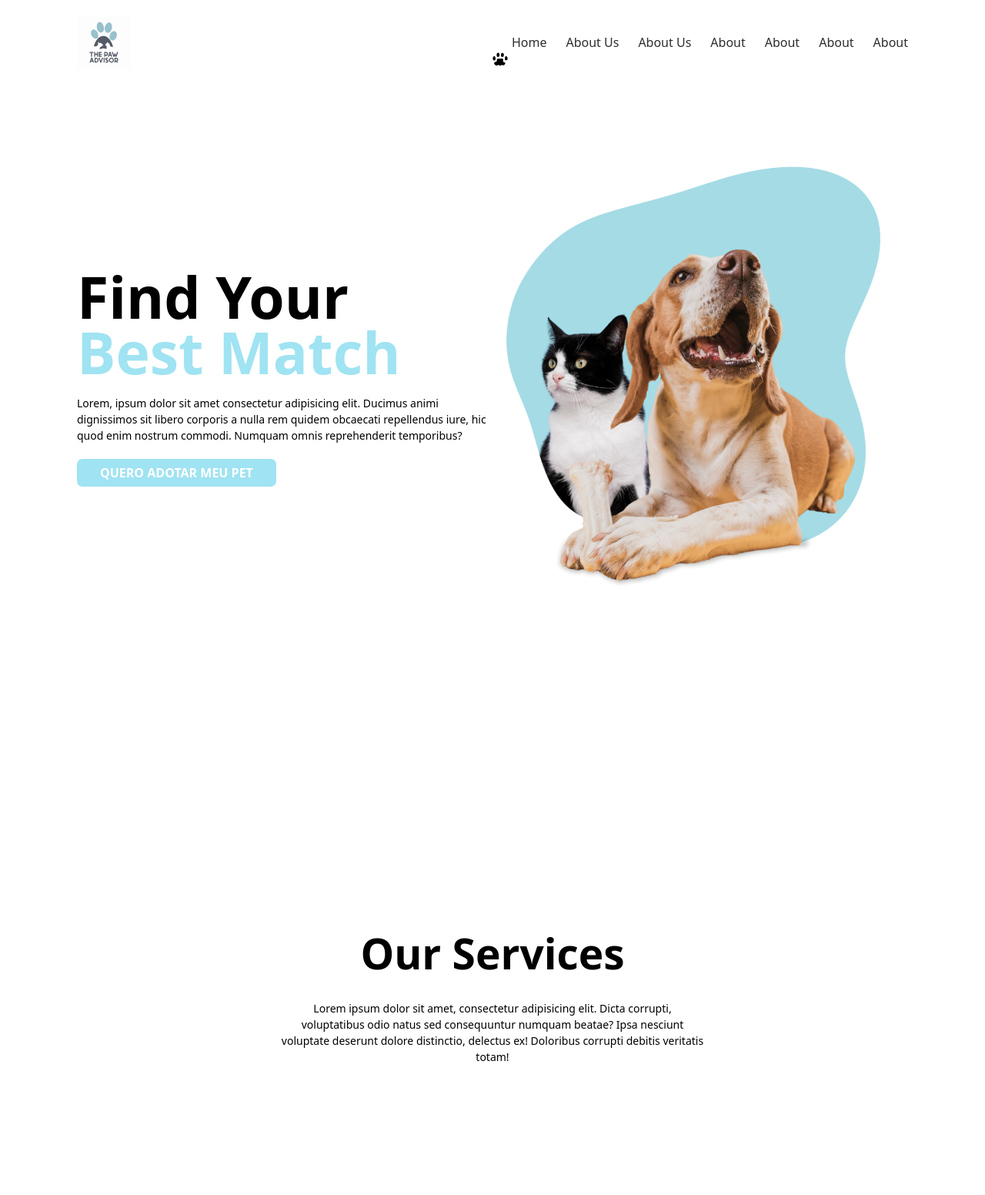
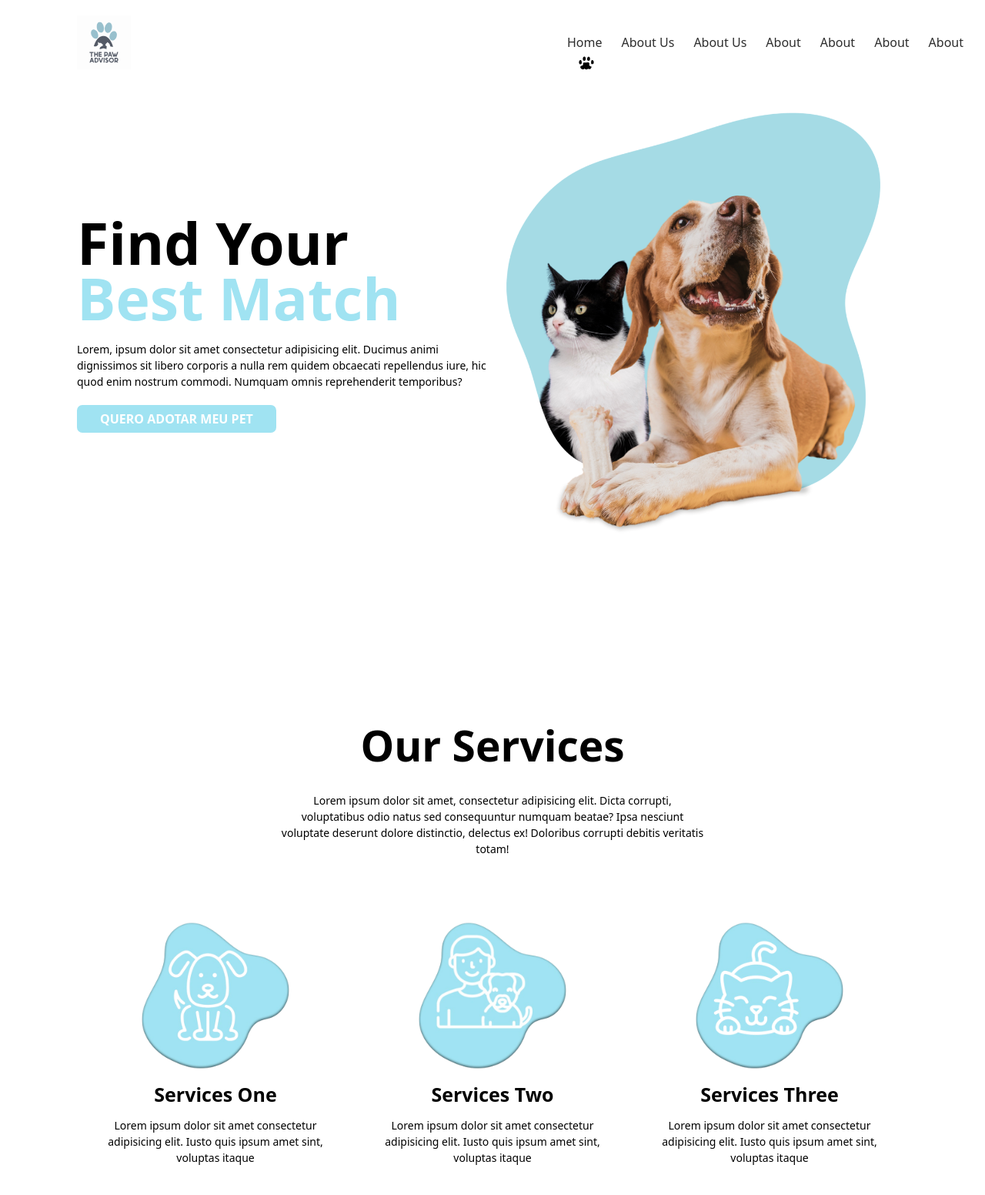
Before and after one commit to GustavoSweb/PetAdopt, a plain HTML site: page index.html in a window 1280 px wide. Shown: the whole page at 77% size. Drawn offline with nearby package versions, Linux system fonts and the light colour scheme.

Commit message:
Section service finishild

```diff
--- a/index.html
+++ b/index.html
@@ -6,22 +6,18 @@
     <script src="https://cdn.tailwindcss.com"></script>
     <title>Document</title>
   </head>
-  <body class="overflow-x-hidden px-[10px] lg:px-[100px] pt-[20px]">
+  <body class="overflow-x-hidden px-[25px] lg:px-[100px] pt-[20px]">
     <header>
-      <nav class="flex items-center justify-between">
+      <nav class="flex items-center justify-between fixed w-[90%]">
         <section id="LogoPetAdopt" class="w-[70px]">
-          <img src="./public/image/logo.svg" alt="" c />
+          <img src="./public/image/logo.svg" alt="" />
         </section>
         <ul
           id="LinksNav"
           class="flex flex-col lg:flex-row gap-[25px] text-[#2D2D2D] relative"
         >
-          <li>
-            <img
-              src="./public/image/pata.svg"
-              alt=""
-              class="w-[20px] absolute top-[25px]"
-            />
+          <li class="absolute w-[20px] top-[30px] left-[10px]" id="PawPet">
+            <img src="./public/image/pata.svg" alt="" class="" />
           </li>
           <li class="menuLink hover:text-black transform-all delay-250">
             Home
@@ -47,10 +43,13 @@
         </ul>
       </nav>
     </header>
-    <section class="flex flex-wrap justify-center align-center h-dvh w-full">
+    <section
+      class="flex flex-wrap justify-center align-center h-dvh w-full"
+      id="SectionMain"
+    >
       <section class="flex flex-wrap justify-around align-center w-full">
         <section
-          class="flex flex-col justify-center align-start w-[50%] text-start"
+          class="flex flex-col justify-center align-start w-full lg:w-[50%] text-start"
         >
           <h1 class="text-[75px] font-bold text-black leading-[72px]">
             Find Your<br /><span class="text-[75px] font-bold text-[#A0E3F2]"
@@ -69,7 +68,7 @@
             Quero adotar meu pet
           </button>
         </section>
-        <div class="h-full flex justify-center items-center w-[50%]">
+        <div class="h-full flex content-center w-[50%] hidden lg:block">
           <img src="./public/image/imagemdogcat.png" alt="" srcset="" />
         </div>
       </section>
@@ -77,8 +76,9 @@
     <main>
       <section
         class="h-dvh w-full flex flex-col flex-wrap justify-center align-start"
+        id="SectionServices"
       >
-        <div class="flex flex-col flex-wrap justify-center items-center">
+        <div class="flex flex-col flex-wrap content-center w-full">
           <h1 class="text-[55px] font-bold text-center text-black">
             Our Services
           </h1>
@@ -91,6 +91,61 @@
             Doloribus corrupti debitis veritatis totam!
           </p>
         </div>
+        <section
+          class="flex flex-row flex-wrap text-center align-center justify-around w-full mt-[80px]"
+        >
+          <div
+            class="flex flex-col content-center items-center text-center w-[30%]"
+          >
+            <img
+              src="./public/image/1000303026-removebg-preview.png"
+              alt=""
+              srcset=""
+              class="w-[200px] h-[200px]"
+            />
+            <h1 class="text-center font-bold text-[25px] mt-[10px]">
+              Services One
+            </h1>
+            <p class="mt-[10px] text-[14px]">
+              Lorem ipsum dolor sit amet consectetur adipisicing elit. Iusto
+              quis ipsum amet sint, voluptas itaque
+            </p>
+          </div>
+          <div
+            class="flex flex-col content-center items-center text-center w-[30%]"
+          >
+            <img
+              src="./public/image/1000303027-removebg-preview.png"
+              alt=""
+              srcset=""
+              class="w-[200px] h-[200px]"
+            />
+            <h1 class="text-center font-bold text-[25px] mt-[10px]">
+              Services Two
+            </h1>
+            <p class="mt-[10px] text-[14px]">
+              Lorem ipsum dolor sit amet consectetur adipisicing elit. Iusto
+              quis ipsum amet sint, voluptas itaque
+            </p>
+          </div>
+          <div
+            class="flex flex-col content-center items-center text-center w-[30%]"
+          >
+            <img
+              src="./public/image/1000303028-removebg-preview.png"
+              alt=""
+              srcset=""
+              class="w-[200px] h-[200px]"
+            />
+            <h1 class="text-center font-bold text-[25px] mt-[10px]">
+              Services Three
+            </h1>
+            <p class="mt-[10px] text-[14px]">
+              Lorem ipsum dolor sit amet consectetur adipisicing elit. Iusto
+              quis ipsum amet sint, voluptas itaque
+            </p>
+          </div>
+        </section>
       </section>
     </main>
     <script src="./public/js/index.js"></script>
--- a/public/js/index.js
+++ b/public/js/index.js
@@ -1,5 +1,16 @@
 var menuLink = document.querySelectorAll(".menuLink");
-console.log(menuLink);
-menuLink.forEach((value) => {
-  value.addEventListener("click", () => {});
+var SectionMain = document.querySelector("#SectionMain");
+var PawPet = document.querySelector("#PawPet");
+var SectionServices = document.querySelector("#SectionServices");
+var value_main = 0;
+var value_main_left = 0;
+var value_pawpet = ["15px", "85px"];
+document.addEventListener("scroll", () => {
+  console.log("Teste-" + SectionMain.getBoundingClientRect().top);
+  if (SectionServices.getBoundingClientRect().top < 60) {
+    return (PawPet.style.left = value_pawpet[1]);
+  }
+  if (SectionMain.getBoundingClientRect().top < 60) {
+    return (PawPet.style.left = value_pawpet[0]);
+  }
 });
```
Also changed, not shown: public/image/1000303026-removebg-preview.png (added), public/image/1000303027-removebg-preview.png (added), public/image/1000303028-removebg-preview.png (added).
